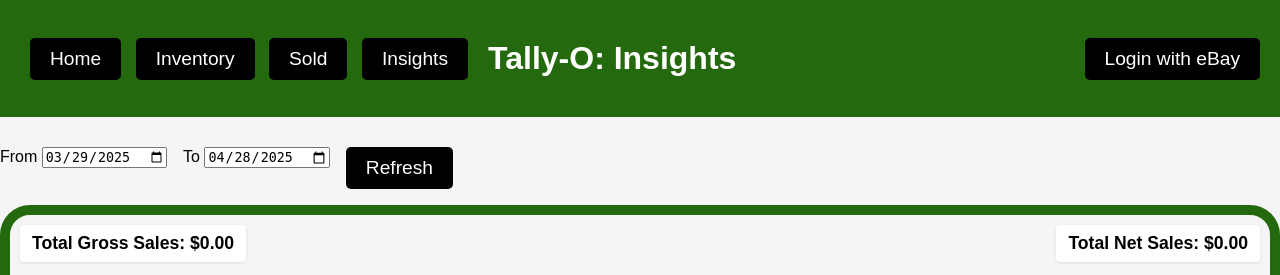
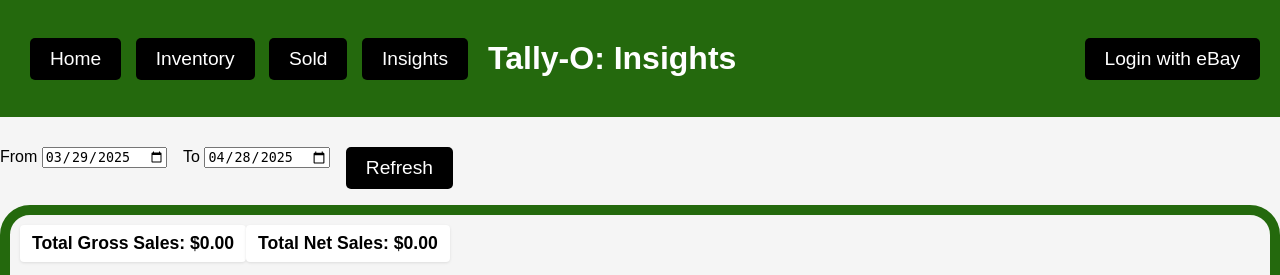
Before and after one commit to AssiduouslyCharles/Tally-O, a Flask app: page /insights in a window 1280 px wide. Shown: the top 275 px of the page. Run offline with Flask 3, Linux system fonts and the light colour scheme; data that the repository does not hold is empty; some libraries are stand-ins or nearby versions.

Commit message:
Update styles.css

```diff
--- a/backend/static/assets/styles.css
+++ b/backend/static/assets/styles.css
@@ -151,7 +151,7 @@ button:hover {
 /* summary bar above the insights chart */
 .insights-summary {
   display: flex;
-  justify-content: space-between;
+  justify-content: left;
   margin-bottom: 16px;
   font-size: 1.1em;
   font-weight: bold;
```
